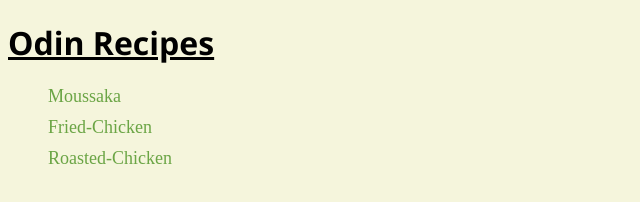
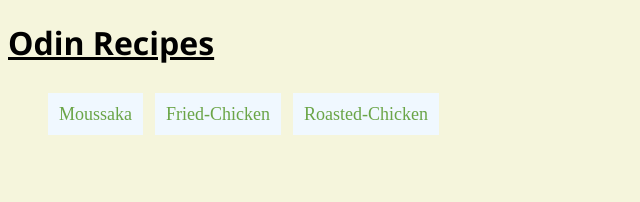
Before and after one commit to mugonation31/odin-recipes, a plain HTML site: page index.html in a window 1280 px wide. Shown: the whole page, without its empty margins (0-640 px from the left). Drawn offline with Linux system fonts and the light colour scheme.

Commit message:
styled recipe homepage links and added div "container" class for recipes.

```diff
--- a/recipes/styles.css
+++ b/recipes/styles.css
@@ -1,5 +1,6 @@
 body{
   background-color: bisque;
+
 }
 
 h1 {
--- a/styles.css
+++ b/styles.css
@@ -5,6 +5,7 @@ body {
 #title {
   font-family: 'Segoe UI', Tahoma, Geneva, Verdana, sans-serif;
   text-decoration: underline;
+  margin-bottom: 40px;
 }
 
 .recipes  {
@@ -16,7 +17,14 @@ color: #5e9d37eb;
 text-decoration: none;
 }
 
+
 li {
   margin-top: 10px;
   font-size: 18px;
+  border: 1px aliceblue solid;
+  display: inline;
+  padding: 10px;
+  margin-right: 8px;
+  background-color: aliceblue;
+
 }
```
Also changed, not shown: recipes/moussaka.html (+8 -3 lines).
